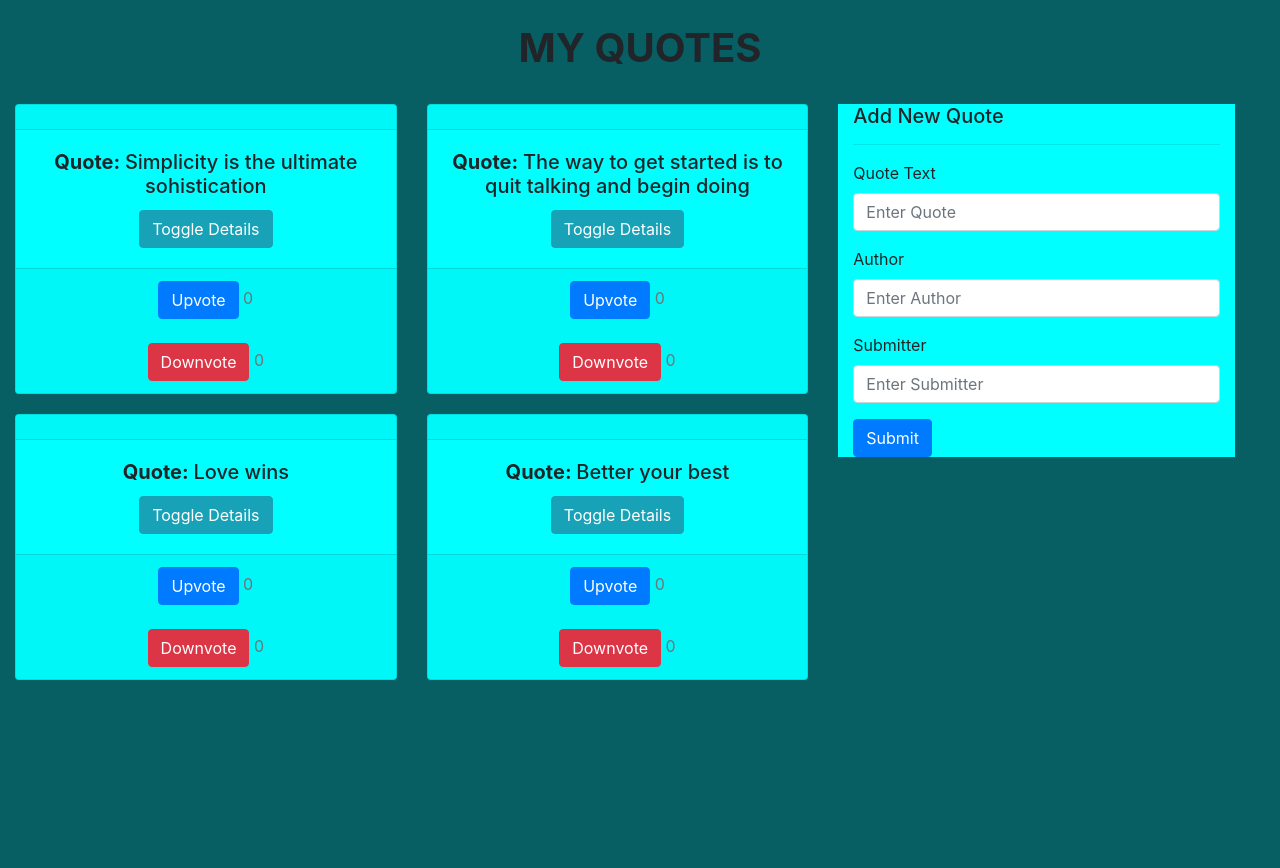
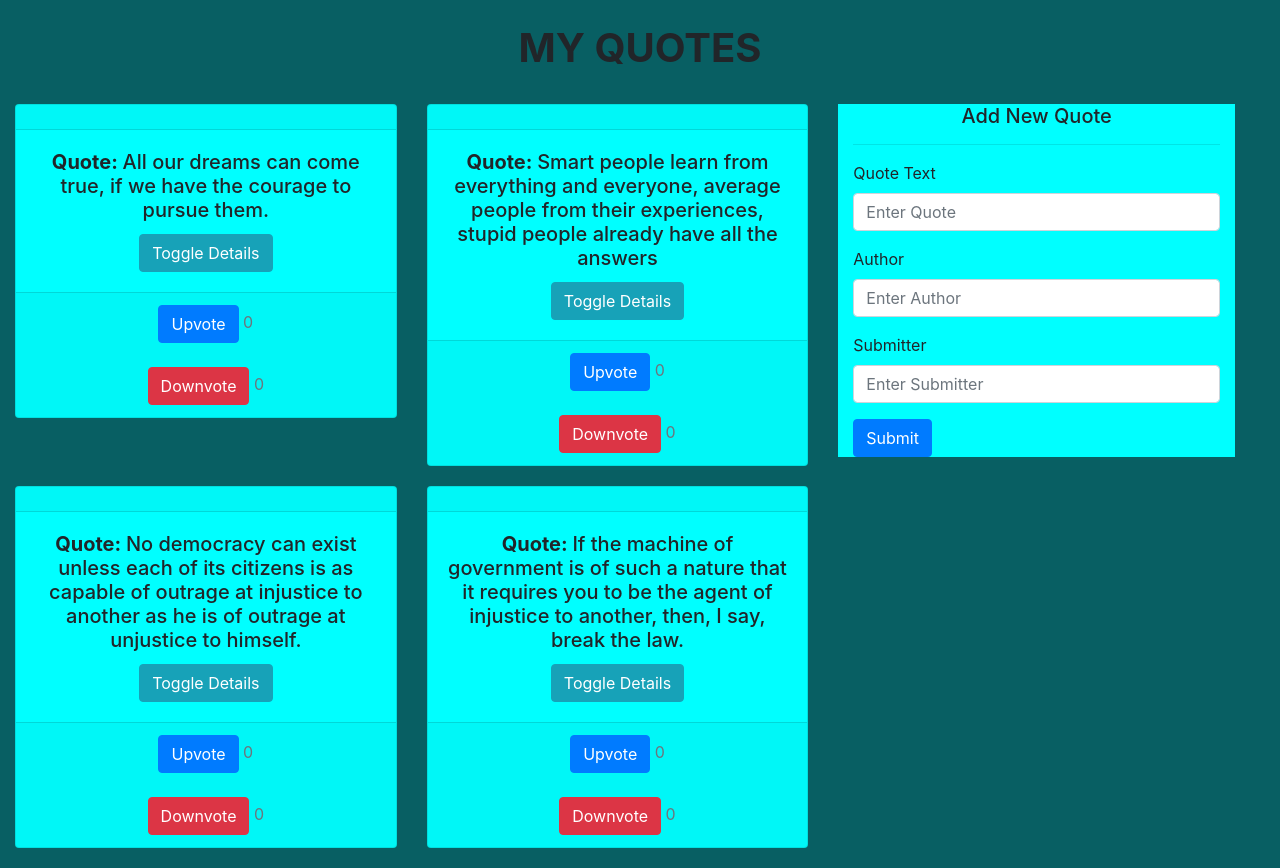
Before and after one commit to JOSEPHTEMBU/Quotes, an Angular app: page / in a window 1280 px wide. Before the commit the page ends 800 px from the top, so only its background shows below. Built offline with nearby package versions, Linux system fonts and the light colour scheme.

Commit message:
add quotes in component.ts

```diff
--- a/src/app/quote-form/quote-form.component.css
+++ b/src/app/quote-form/quote-form.component.css
@@ -2,3 +2,7 @@
 {
   background-color:aqua;
 }
+h5
+{
+  text-align: center;
+}
--- a/src/app/quote/quote.component.css
+++ b/src/app/quote/quote.component.css
@@ -1,5 +1,5 @@
 
 .card{
   margin-bottom: 20px;
-   background-color: aqua;
+   background-color:aqua;
 }
--- a/src/app/quote/quote.component.ts
+++ b/src/app/quote/quote.component.ts
@@ -10,25 +10,25 @@ export class QuoteComponent implements OnInit {
   quotes: Quote[] = [
     new Quote(
       1,
-      'Simplicity is the ultimate sohistication',
-      'Sophie',
-      'Frankline',
+      'All our dreams can come true, if we have the courage to pursue them.',
+      'Walt Disney',
+      'Harvad',
       new Date(2020, 8, 23)
     ),
     new Quote(
       2,
-      'The way to get started is to quit talking and begin doing',
-      'Shitandi',
-      'Frankline',
+      'Smart people learn from everything and everyone, average people from their experiences, stupid people already have all the answers',
+      'Socrates',
+      'Wayne',
       new Date(2020, 7, 20)
     ),
-    new Quote(3, 'Love wins', 'Anne', 'Frankline', new Date(2020, 6, 23)),
+    new Quote(3, 'No democracy can exist unless each of its citizens is as capable of outrage at injustice to another as he is of outrage at unjustice to himself.', 'Aristotle', 'wayne', new Date(2020, 6, 23)),
 
     new Quote(
       4,
-      'Better your best',
-      'Mulama',
-      'Frankline',
+      'If the machine of government is of such a nature that it requires you to be the agent of injustice to another, then, I say, break the law.',
+      'Henry David Thoreau',
+      'Hoston',
       new Date(2020, 5, 23)
     ),
   ];
@@ -57,7 +57,7 @@ export class QuoteComponent implements OnInit {
   }
 
   highestUpVote() {
-    let highestUpVoteQuote = new Quote(0, "", "", "", new Date());
+    let highestUpVoteQuote = new Quote(0, '', '', '', new Date());
     for (let i = 0; i < this.quotes.length; i++) {
       if (this.quotes[i].upvote > highestUpVoteQuote.upvote) {
         highestUpVoteQuote = this.quotes[i];
```
